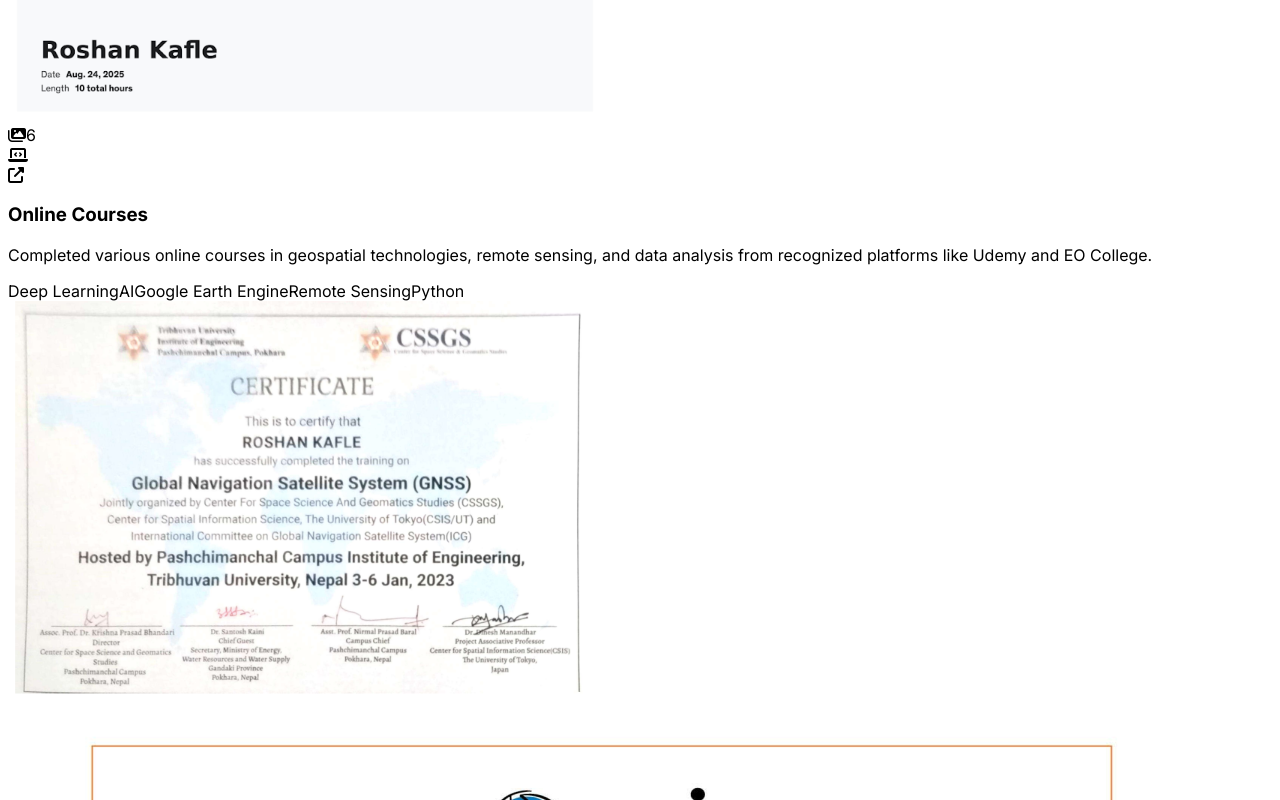
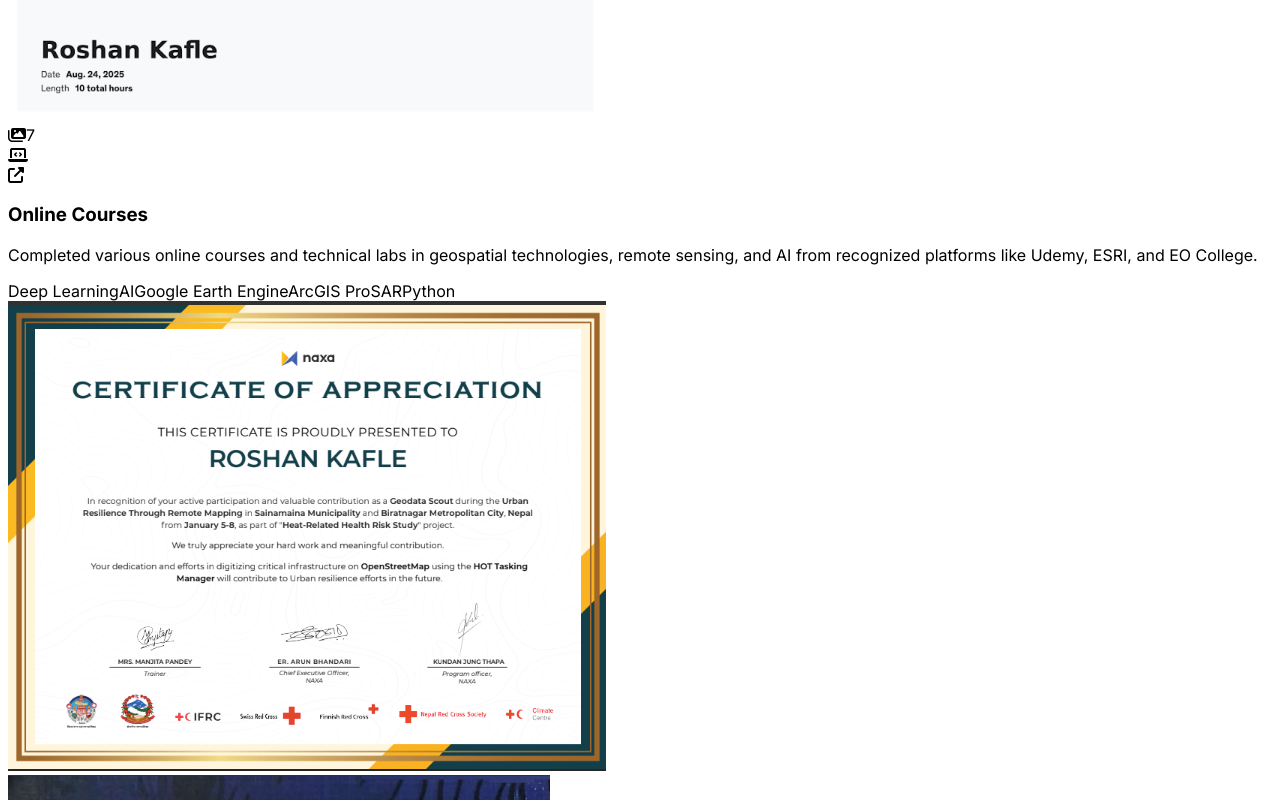
Before and after one commit to Kafle33/personal-portfolio, a React (Vite) app in the folder client/: page / in a window 1280 px wide. Shown: the part 9880-10680 px from the top of the page. Built offline with nearby package versions, Linux system fonts and the light colour scheme.

Commit message:
feat(portfolio): add personal development section

```diff
--- a/client/src/pages/home.tsx
+++ b/client/src/pages/home.tsx
@@ -39,14 +39,14 @@ import eoUrbanC from '../assets/eo_college_urban_spaces.png';
 import eoMlC from '../assets/eo_college_ml_eo.png';
 import udemyAiC from '../assets/udemy_ai_gee.png';
 import udemyDlC from '../assets/udemy_deep_learning_eo.png';
-import geodataScoutC from '../assets/geodata_scout_appreciation.png';
-import mathathonC from '../assets/hackathon_field_mapping.png';
-
-// Certificate imports - Workshops & Seminars
-import gnssC from '../assets/gnss_training.png';
 import esriSarC from '../assets/esri_sar_notebooks.png';
 import esriMultiC from '../assets/esri_multidimensional_data.png';
 import esriDlC from '../assets/esri_deep_learning_pro.png';
+
+// Certificate imports - Workshops & Seminars
+import geodataScoutC from '../assets/geodata_scout_appreciation.png';
+import mathathonC from '../assets/hackathon_field_mapping.png';
+import gnssC from '../assets/gnss_training.png';
 import ngesC from '../assets/nges_membership.png';
 
 export default function Home() {
@@ -189,28 +189,28 @@ export default function Home() {
     {
       id: 'online-courses',
       title: 'Online Courses',
-      description: 'Completed various online courses in geospatial technologies, remote sensing, and data analysis from recognized platforms like Udemy and EO College.',
-      images: [eoUrbanC, eoMlC, udemyAiC, udemyDlC, geodataScoutC, mathathonC],
+      description: 'Completed various online courses and technical labs in geospatial technologies, remote sensing, and AI from recognized platforms like Udemy, ESRI, and EO College.',
+      images: [eoUrbanC, eoMlC, udemyAiC, udemyDlC, esriSarC, esriMultiC, esriDlC],
       details: [
         'Completed specialized courses in Deep Learning and AI for Earth Observation',
         'Earned certifications in Urban Remote Sensing and Machine Learning',
-        'Participated in geospatial hackathons and remote mapping projects',
-        'Self-paced learning from recognized global platforms'
+        'Completed advanced ArcGIS Labs for SAR data processing and multidimensional analysis',
+        'Self-paced learning from recognized global geospatial platforms'
       ],
-      technologies: ['Deep Learning', 'AI', 'Google Earth Engine', 'Remote Sensing', 'Python']
+      technologies: ['Deep Learning', 'AI', 'Google Earth Engine', 'ArcGIS Pro', 'SAR', 'Python']
     },
     {
       id: 'workshops',
       title: 'Workshops & Seminars',
-      description: 'Attended hands-on workshops on advanced surveying techniques and participated in technical seminars on GeoAI and Earth observation.',
-      images: [gnssC, esriSarC, esriMultiC, esriDlC, ngesC],
+      description: 'Attended hands-on workshops on advanced surveying techniques and participated in technical seminars and hackathons on GeoAI and Earth observation.',
+      images: [geodataScoutC, mathathonC, gnssC, ngesC],
       details: [
         'Attended hands-on workshops on advanced GNSS and surveying techniques',
-        'Completed ArcGIS Labs for SAR data processing and multidimensional analysis',
-        'Participated in technical seminars on GeoAI and Deep Learning in ArcGIS Pro',
+        'Participated in geospatial hackathons and remote mapping projects',
+        'Contributed to urban resilience studies through field mapping and data scouting',
         'Active member of professional geomatics engineering societies'
       ],
-      technologies: ['GNSS', 'ArcGIS Pro', 'SAR', 'GeoAI', 'Surveying']
+      technologies: ['GNSS', 'Field Mapping', 'GeoAI', 'Surveying', 'OpenStreetMap']
     }
   ];
 
```
